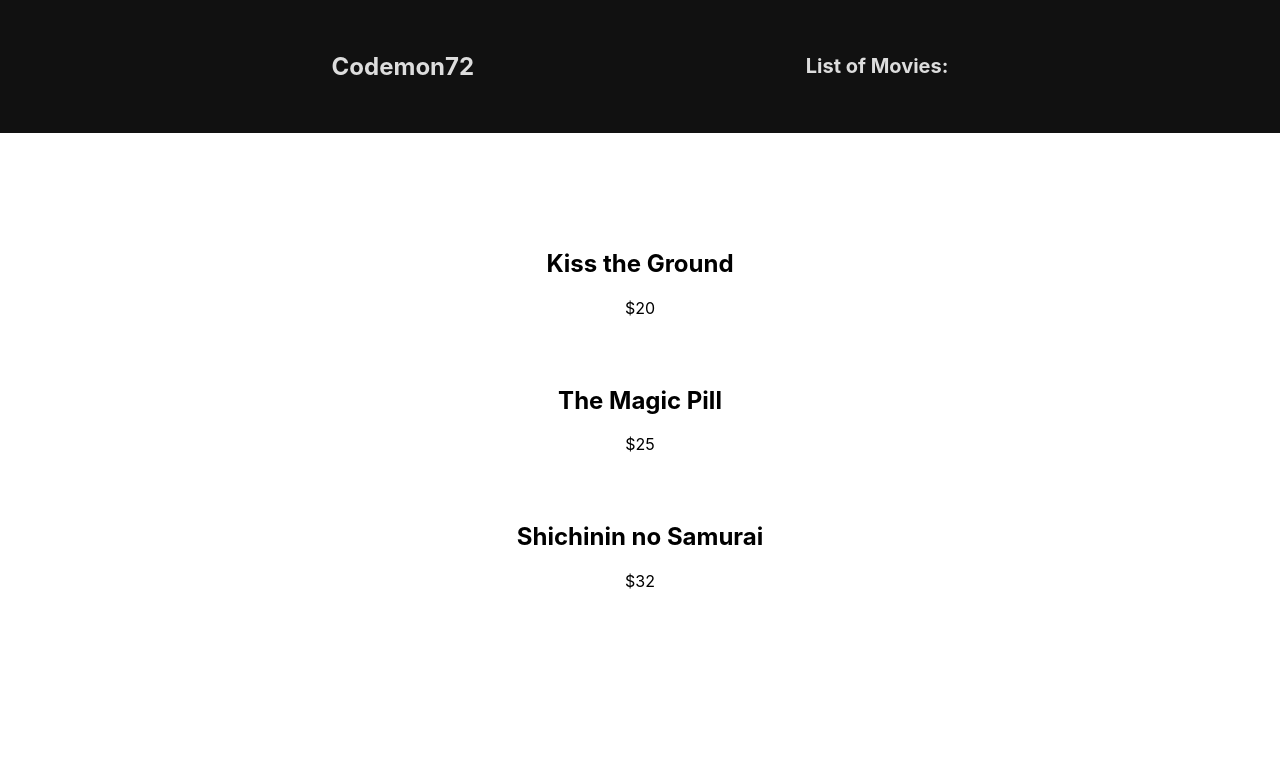
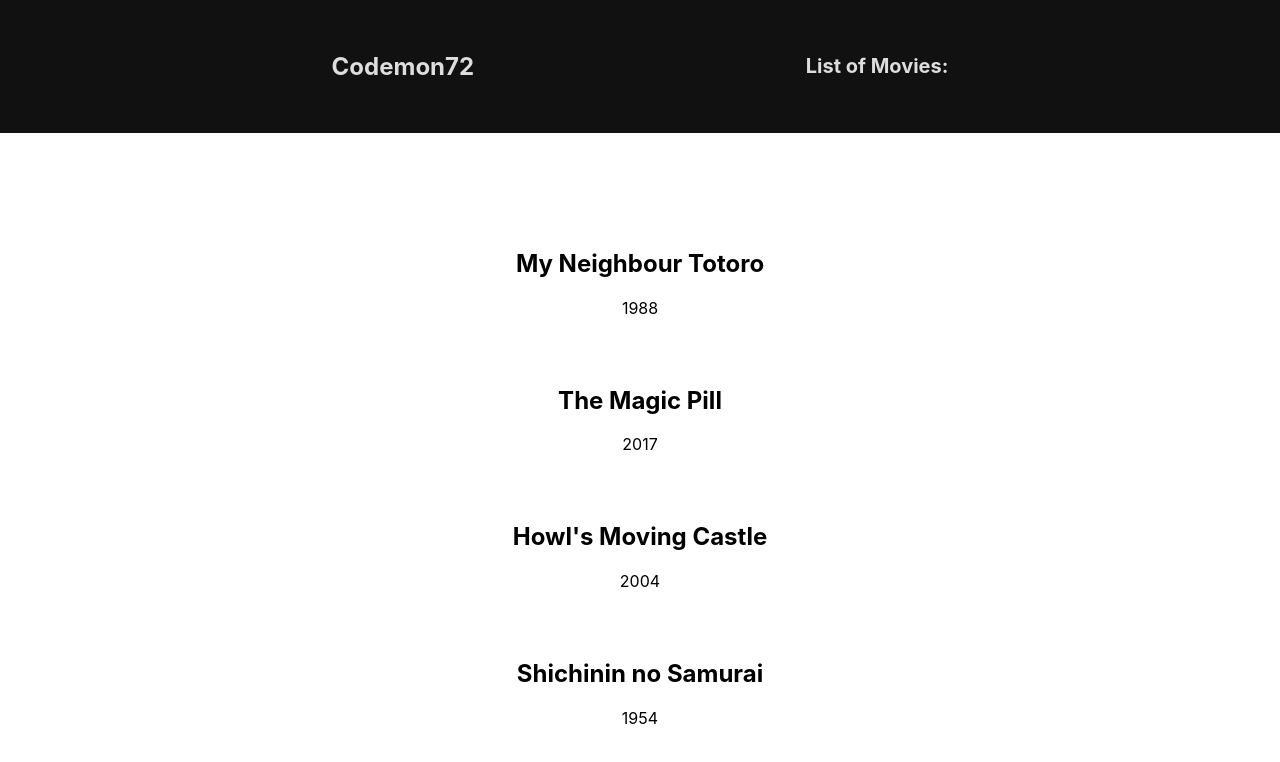
Before and after one commit to Codemon72/React_state-management-exercise, a React (Create React App) app: page / in a window 1280 px wide. Shown: the top 762 px of the page. Built offline with nearby package versions, Linux system fonts and the light colour scheme.

Commit message:
useContext working

```diff
--- a/src/App.js
+++ b/src/App.js
@@ -1,12 +1,15 @@
 import Movielist from './Movielist';
 import Nav from './Nav';
+import {MovieProvider} from './MovieContext';
 
 function App() {
   return (
-    <div className="App">
-      <Nav />
-      <Movielist />
-    </div>
+    <MovieProvider>
+      <div className="App">
+        <Nav />
+        <Movielist />
+      </div>
+    </MovieProvider>
   );
 }
 
--- a/src/Movie.js
+++ b/src/Movie.js
@@ -1,10 +1,10 @@
 import React from 'react'
 
-const Movie = ({ name, price }) => {
+const Movie = ({ name, year }) => {
   return (
     <div className="movie">
       <h2>{name}</h2>
-      <p>{price}</p>
+      <p>{year}</p>
     </div>
   )
 }
--- /dev/null
+++ b/src/MovieContext.js
@@ -0,0 +1,37 @@
+import { useState, useContext, createContext } from 'react';
+
+export const MovieContext = createContext();
+
+export const MovieProvider = (props) => {
+
+  const [movies, setMovies] = useState([
+    {
+      name: 'My Neighbour Totoro',
+      year: '1988',
+      id: 1
+    },
+    {
+      name: `The Magic Pill`,
+      year: '2017',
+      id: 3
+    },
+    {
+      name: `Howl's Moving Castle`,
+      year: '2004',
+      id: 3
+    },
+    {
+      name: 'Shichinin no Samurai',
+      year: '1954',
+      id: 4
+    }
+  ])
+
+  return (
+    <MovieContext.Provider value={[movies]}>
+      {props.children}
+    </MovieContext.Provider>
+  )
+}
+
+export default MovieContext
--- a/src/Movielist.js
+++ b/src/Movielist.js
@@ -1,30 +1,14 @@
-import { useState } from 'react';
+import {useContext} from 'react';
 import Movie from './Movie';
+import {MovieContext} from './MovieContext';
 
 const Movielist = () => {
-
-  const [movies, setMovies] = useState([
-    {
-      name: 'Kiss the Ground',
-      price: '$20',
-      id: 1
-    },
-    {
-      name: 'The Magic Pill',
-      price: '$25',
-      id: 2
-    },
-    {
-      name: 'Shichinin no Samurai',
-      price: '$32',
-      id: 3
-    }
-  ])
+  const [movies] = useContext(MovieContext)
 
   return (
     <div className="movielist">
       {movies.map(movie => (
-        <Movie name={movie.name} price={movie.price} key={movie.id}/>
+        <Movie name={movie.name} year={movie.year} key={movie.id}/>
       ))}
     </div>
   )
```
